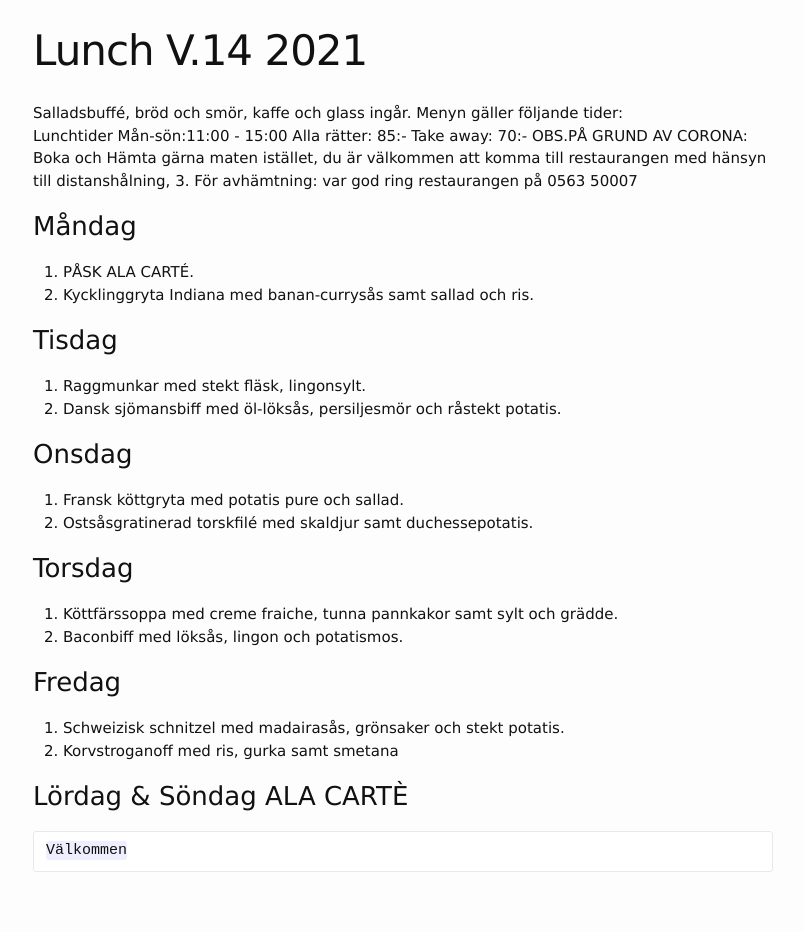
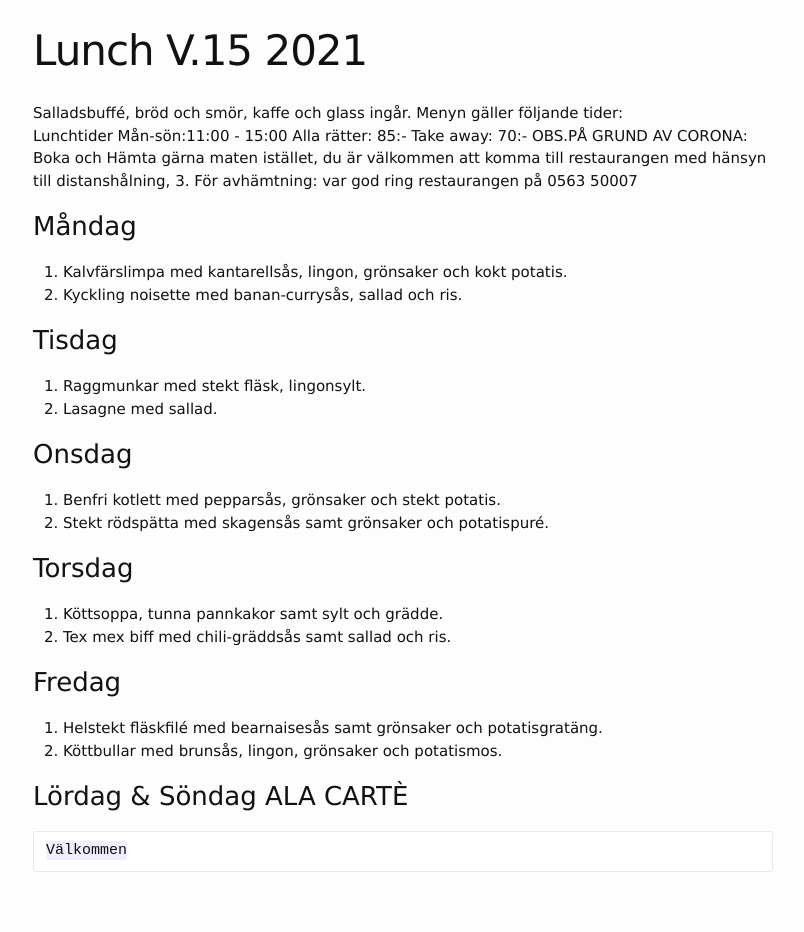
Before and after one commit to FarInn62/farinn62.github.io, a Jekyll site: the page built from lunch.md, in a window 1280 px wide. Shown: the whole page, without its empty margins (237-1041 px from the left). Built offline with Jekyll 4.4.1, drawn with Linux system fonts in a browser that asks for light colours.

Commit message:
Update lunch.md

```diff
--- a/lunch.md
+++ b/lunch.md
@@ -1,6 +1,6 @@
 ---
 layout: foodmenu
-title: Lunch V.14 2021
+title: Lunch V.15 2021
 permalink: /lunch/
 published: true
 ---
@@ -12,24 +12,24 @@ OBS.PÅ GRUND AV CORONA: Boka och Hämta gärna maten istället, du är välkomm
 
 
 ### Måndag
-1. PÅSK ALA CARTÉ.
-2. Kycklinggryta Indiana med banan-currysås samt sallad och ris.
+1. Kalvfärslimpa med kantarellsås, lingon, grönsaker och kokt potatis.
+2. Kyckling noisette med banan-currysås, sallad och ris.
 
 ### Tisdag
 1. Raggmunkar med stekt fläsk, lingonsylt.
-2. Dansk sjömansbiff med öl-löksås, persiljesmör och råstekt potatis.
+2. Lasagne med sallad.
 
 ### Onsdag
-1. Fransk köttgryta med potatis pure och sallad.
-2. Ostsåsgratinerad torskfilé med skaldjur samt duchessepotatis.
+1. Benfri kotlett med pepparsås, grönsaker och stekt potatis.
+2. Stekt rödspätta med skagensås samt grönsaker och potatispuré.
 
 ### Torsdag
-1. Köttfärssoppa med creme fraiche, tunna pannkakor samt sylt och grädde.
-2. Baconbiff med löksås, lingon och potatismos.
+1. Köttsoppa, tunna pannkakor samt sylt och grädde.
+2. Tex mex biff med chili-gräddsås samt sallad och ris.
 
 ### Fredag
-1. Schweizisk schnitzel med madairasås, grönsaker och stekt potatis.
-2. Korvstroganoff med ris, gurka samt smetana
+1. Helstekt fläskfilé med bearnaisesås samt grönsaker och potatisgratäng.
+2. Köttbullar med brunsås, lingon, grönsaker och potatismos.
 
 
 ### Lördag & Söndag ALA CARTÈ
```
